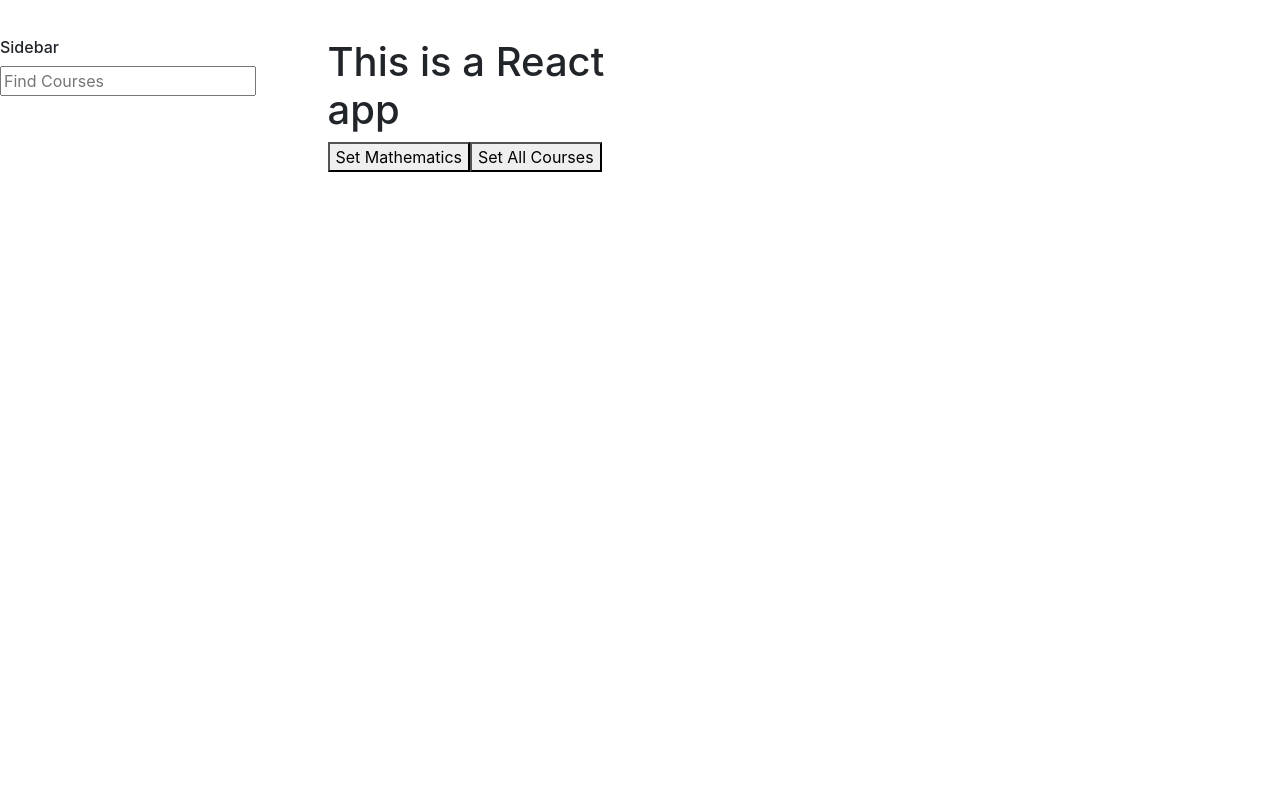
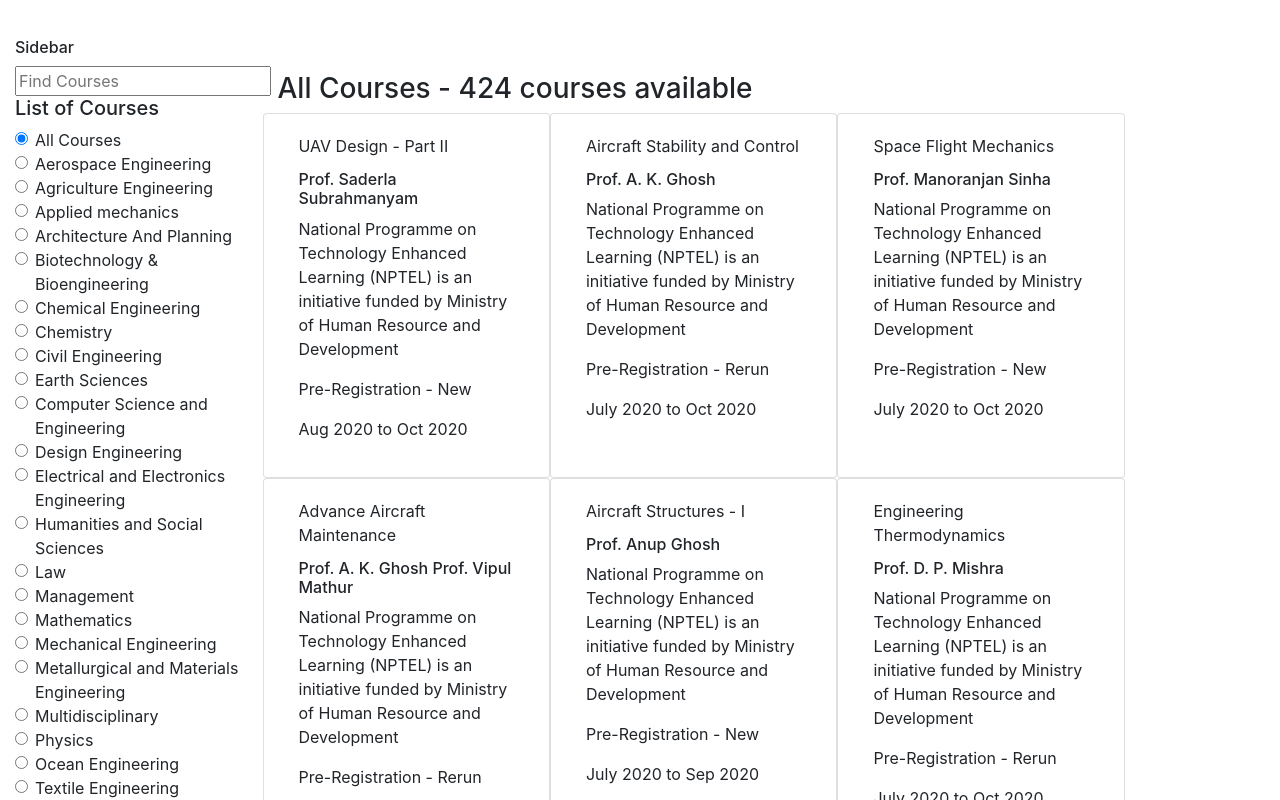
Before and after one commit to balaji-kamalesan-au3/hashtag-assignment, a React (Create React App) app: page / in a window 1280 px wide. Shown: the top 800 px of the page. Built offline with nearby package versions, Linux system fonts and the light colour scheme.

Commit message:
Completed adding Cards to the frontend

```diff
--- a/src/App.js
+++ b/src/App.js
@@ -2,6 +2,9 @@
 import { connect } from "react-redux";
 import { setDiscipline,setCourseswithQuery } from './Redux/actions';
 import './App.css'
+import RadioButton from './Components/RadioButton';
+import CourseCard from './Components/CourseCard';
+
 
 
  class App extends Component {
@@ -13,6 +16,10 @@
         discipline : "All Courses"
     }
   }
+
+    onDisciplineChange = (e) => {
+      this.setState({discipline : e.target.value},() => {this.setDiscipline()})
+    }
 
     onQueryChange = (e) => {
         this.setState({[e.target.name] : e.target.value}, () => {this.updateCourseonQuery()})
@@ -33,33 +40,57 @@
 
    setDiscipline = () => {
       this.props.setDiscipline(this.state.discipline,this.props.state.allCourses)
+
    }
 
    setAllCourses = () => {
       this.props.setDiscipline("All Courses")
    }
 
+   generateCards = () => {
+     if(Array.isArray(this.props.state.currentCourses)){
+       return (
+         this.props.state.currentCourses.map(
+           (course) => {
+             return <CourseCard key={course["Course Name"]} course = {course} />
+           })
+        )
+     }
+     else {
+
+      let combinedCourse = []
+       this.props.state.disciplines.forEach((discipline) => {
+         combinedCourse = combinedCourse.concat(this.props.state.allCourses[discipline])
+       })
+       console.log(combinedCourse)
+       return (
+          combinedCourse.map(
+          (course) => {
+            return <CourseCard key={course["Course Name"]} course = {course} />
+          })
+        )
+     }
+   }
+
 
   render() {
-    console.log(this.props)
+    console.log(this.props.state)
+
     return (
       <div className="h-100 container-fluid">
 
-        <div className="row">
+        <div className="row container-lg">
             <div className="col-3 col-md-3 SideBar h-100">
               <h6> Sidebar</h6>
               <input type="text" value={this.state.searchQuery} placeholder="Find Courses" name="searchQuery" onChange={this.onQueryChange}/>
+
+              <h5>List of Courses</h5>
+              {this.props.state.disciplines.map((discipline) => <RadioButton key={discipline} name={discipline} discipline={this.state.discipline} onChange={this.onDisciplineChange}/> )}
             </div>
-            <div className="col-9 col-md-3 CourseContainer">
+            <div className="col-9 col-md-9 CourseContainer container-fluid">
+                 <h3>{this.state.discipline} - {this.props.state.length} courses available </h3>
+                 <div className="row">{this.generateCards()}</div>
 
-                      <h1>This is a React app</h1>
-
-
-
-              <button onClick= {this.setDiscipline}>Set Mathematics</button>
-
-
-              <button onClick= {this.setAllCourses}>Set All Courses</button>
             </div>
 
         </div>
--- /dev/null
+++ b/src/Components/CourseCard.js
@@ -0,0 +1,43 @@
+import React from 'react'
+
+function CourseCard(props) {
+
+    const getDate= () =>{
+
+        const monthNames = ["Jan", "Feb", "Mar", "Apr", "May", "June",
+        "July", "Aug", "Sep", "Oct", "Nov", "Dec"
+        ];
+        console.log("Fired")
+        let courseType = undefined
+        let currentDate = new Date((new Date()).toLocaleDateString());
+        let startDate = new Date(props.course["Course Start Date"]);
+        let endDate = new Date (props.course["Course End Date"]);
+
+
+        if(currentDate < startDate) {courseType = "Pre-Registration"}
+        else if(startDate<currentDate && currentDate<endDate){ courseType = "Ongoing"}
+        else if(endDate<currentDate) {courseType= "Completed"}
+
+        return (
+        <div>
+            <p>{`${courseType} - ${props.course["Type"]}`}</p>
+            <p>
+                {monthNames[startDate.getMonth()]} {startDate.getFullYear() + " to "}
+                {monthNames[endDate.getMonth()]} {endDate.getFullYear()}
+            </p>
+        </div>)
+    }
+
+    return (
+        <div  className="card col-md-4">
+            <div className="card-body">
+                 <p className="card-title">{props.course["Course Name"]}</p>
+                 <h6>{props.course["SME Name"]}</h6>
+                <p>National Programme on Technology Enhanced Learning (NPTEL) is an initiative funded by Ministry of Human Resource and Development </p>
+                {getDate()}
+            </div>
+        </div>
+    )
+}
+
+export default CourseCard
--- /dev/null
+++ b/src/Components/RadioButton.js
@@ -0,0 +1,20 @@
+import React from 'react'
+
+
+ function RadioButton(props) {
+    return (
+        <div className="form-check">
+            <input className="form-check-input"
+                    type="radio"
+                    name="discipline"
+                    id= {props.name}
+                    value= {props.name}
+                    checked={props.discipline === props.name}
+                    onChange ={props.onChange}
+                    />
+            <label className="form-check-label" htmlFor={props.name}>{props.name}</label>
+        </div>
+    )
+}
+
+export default RadioButton
--- a/src/Redux/reducer.js
+++ b/src/Redux/reducer.js
@@ -1,4 +1,4 @@
-import allCourses, {disciplines,courses} from "../Data/get_courses";
+import allCourses, {disciplines} from "../Data/get_courses";
 
 
 
@@ -6,7 +6,8 @@
 
     allCourses,
     currentCourses : allCourses,
-    disciplines
+    disciplines,
+    length : 424
 
 }
 
@@ -16,12 +17,14 @@
             case "SET_COURSES" :
                 return {
                     ...state,
-                    currentCourses : action.payload
+                    currentCourses : action.payload,
+                    length : action.payload.length
                 }
             case "RESTORE_ALL_COURSES" :
                 return {
                     ...state,
-                    currentCourses : allCourses
+                    currentCourses : allCourses,
+                    length : 424
                 }
             }
 
```
Also changed, not shown: src/Data/get_courses.js.
